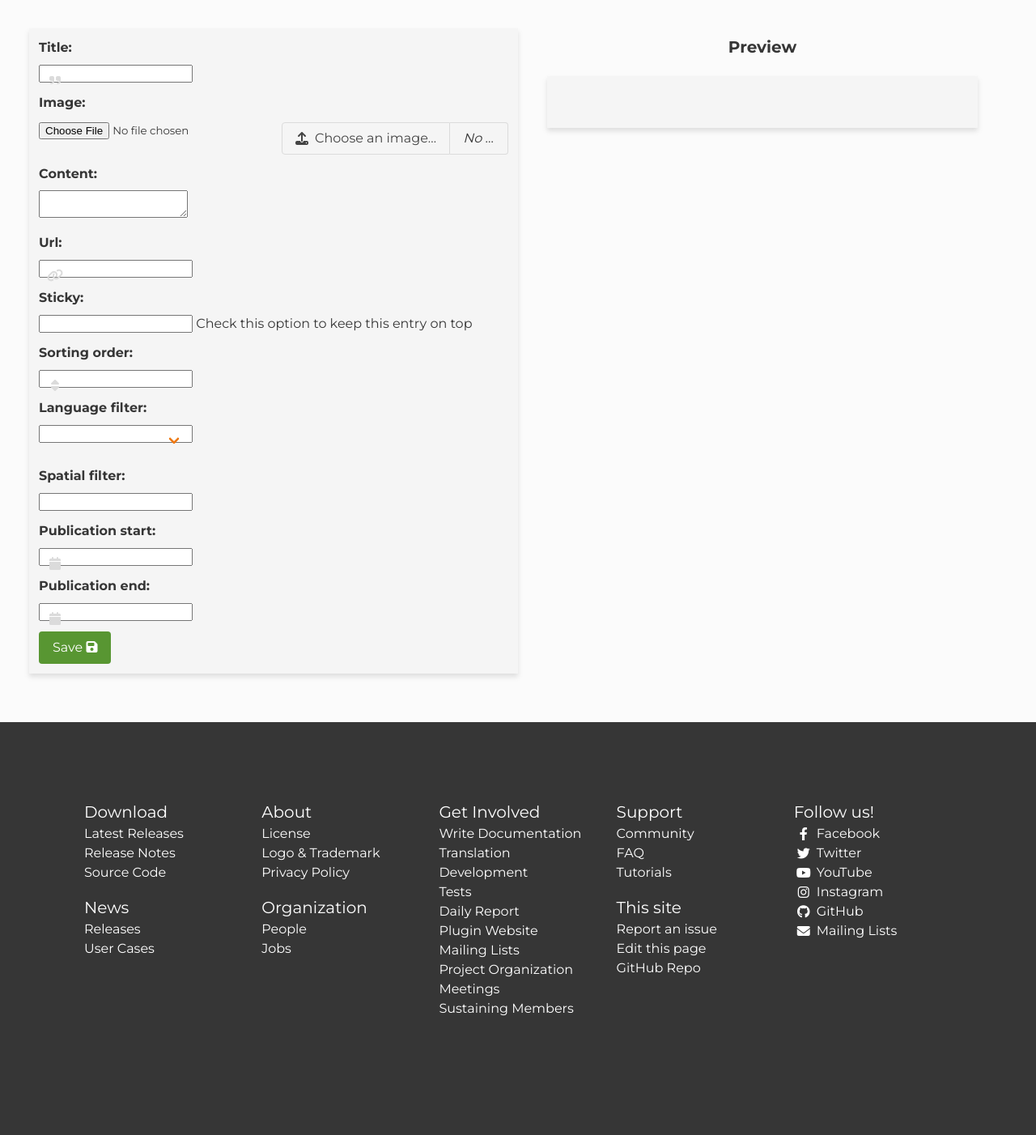
After one commit to qgis/qgis-feed, a Django app: template qgisfeedproject/templates/feeds/feed_item_form.html in a window 1280 px wide. The commit adds this page. Shown: the part 223-1625 px from the top of the page at 81% size. Run offline with Django 3.2, Linux system fonts and the light colour scheme; the template is opened without the code that fills it, so the values that code supplies are empty, except form fields; tables that the repository leaves empty hold one stand-in row (values such as "Sample post"); form fields are guessed from the names that the template uses; parts of the project's set-up code (start-up, migrations or seed data) failed here and were passed over.

Commit message:
Feed item form with preview (#32)
* Add logout option in feed list page

* Init feeds entry list table, rename bulma css files

* Add filters, field list design

* Add language and publish to filters

* Add test cases for feeds list

* Fix typo in README and Dockerfile

* Init add feed page

* Add spatial filter field, init preview

* Improve preview design

* Redirect to feed form when adding or clicking on the list

* Add test cases for feed item form

* Add or update feed item works, add test cases

* Edit page title accoding to action

* Fix no attribute '_request' error

* Fix typo, add default dates

```diff
--- a/qgisfeedproject/qgisfeed/urls.py
+++ b/qgisfeedproject/qgisfeed/urls.py
@@ -5,4 +5,6 @@ from . import views
 urlpatterns = [
     path('', views.QgisEntriesView.as_view(), name='all'),
     path('manage/', views.feeds_list, name='feeds_list'),
+    path('manage/add/', views.feed_entry_add, name='feed_entry_add'),
+    path('manage/update/<int:pk>/', views.feed_entry_update, name='feed_entry_update'),
 ]
--- /dev/null
+++ b/qgisfeedproject/templates/feeds/feed_item_form.html
@@ -0,0 +1,233 @@
+{% extends 'layouts/base-fullscreen.html' %}
+{% block title %} QGIS Home Page News Feed {% endblock title %} {% load static %}
+
+<!-- Specific CSS goes HERE -->
+{% block stylesheets %}
+
+<style>
+    .spatial-filter-map {
+        .dj_map_wrapper {
+            width: 100%;
+        }
+    }
+</style>
+
+{% endblock stylesheets %}
+{% block content %}
+
+<head>
+    {{ form.media }}
+</head>
+<section class="hero is-dark is-small has-bg-img"
+
+style="background: url({% static "images/banner4.png" %});
+       background-position: center;
+       background-size: cover;"
+>
+
+    <div class="hero-body">
+        <div class="columns">
+            <div class="column is-1">
+            </div>
+            <div class="column is-5 is-align-items-center" style="display: flex">
+                <div class="container has-text-left">
+                    <p class="title hero-title pr-3">
+                        {% if form.title.value %}
+                            Edit an entry
+                        {% else %}
+                            Add an entry
+                        {% endif %}
+                    </p>
+                    <p class="subtitle is-size-2 hero-subtitle">
+
+                    </p>
+                </div>
+            </div>
+            <div class="column is-5 is-justify-content-center" style="display: flex">
+                <figure class="image">
+                    <img src="{% static "images/large-logo.svg" %}" style="width: 8vw">
+                </figure>
+            </div>
+        </div>
+    </div>
+</section>
+
+<section class="section">
+    <div class="columns">
+        <div class="column is-6 box has-background-light p-3 box-container has-text-dark">
+            <form method="POST" enctype="multipart/form-data">
+                {% csrf_token %}
+                <div class="field">
+                    <label class="label">Title:</label>
+                    <div class="control has-icons-left">
+                        {{form.title}}
+                        <span class="icon is-small is-left">
+                        <i class="fas fa-quote-right"></i>
+                        </span>
+                    </div>
+                </div>
+                <div class="field">
+                    <label class="label">Image:</label>
+                </div>
+                <div class="file is-fullwidth has-name field">
+                    <label class="file-label">
+                        {{form.image}}
+                      <span class="file-cta">
+                        <span class="file-icon">
+                          <i class="fas fa-upload"></i>
+                        </span>
+                        <span class="file-label">
+                          Choose an image…
+                        </span>
+                    </span>
+                    <span class="file-name" id="imageFileName">
+                        {% if form.image.value %}
+                            {{ form.image.value.name }}
+                        {% else %}
+                            <i>No image chosen. Click here to add an image.</i>
+                        {% endif %}
+                    </span>
+                    </label>
+                </div>
+
+
+                <div class="field">
+                    <label class="label">Content:</label>
+                    <div class="control">
+                        {{form.content}}
+                    </div>
+                </div>
+
+                <div class="field">
+                    <label class="label">Url:</label>
+                    <div class="control has-icons-left">
+                        {{form.url}}
+                        <span class="icon is-small is-left">
+                        <i class="fas fa-link"></i>
+                        </span>
+                    </div>
+                </div>
+
+                <div class="field">
+                    <label class="label">
+                        Sticky:
+                    </label>
+                    <label class="checkbox">
+                        {{form.sticky}}
+                        Check this option to keep this entry on top
+                    </label>
+                </div>
+
+                <div class="field">
+                    <label class="label">Sorting order:</label>
+                    <div class="control has-icons-left">
+                        {{form.sorting}}
+                        <span class="icon is-small is-left">
+                        <i class="fas fa-sort"></i>
+                        </span>
+                    </div>
+                </div>
+
+                <div class="field">
+                    <label class="label">Language filter:</label>
+                  <div class="select">
+                    {{form.language_filter}}
+                  </div>
+                </div>
+                <div class="field">
+                    <label class="label">Spatial filter:</label>
+                    <div class="spatial-filter-map">
+                        {{form.spatial_filter}}
+                    </div>
+                </div>
+
+                <div class="field">
+                    <label class="label">Publication start:</label>
+                    <div class="control has-icons-left">
+                        {{form.publish_from}}
+                        <span class="icon is-small is-left">
+                        <i class="fas fa-calendar"></i>
+                        </span>
+                    </div>
+                    </div>
+
+                    <div class="field">
+                        <label class="label">Publication end:</label>
+                        <div class="control has-icons-left">
+                        {{form.publish_to}}
+                        <span class="icon is-small is-left">
+                            <i class="fas fa-calendar"></i>
+                        </span>
+                        </div>
+                    </div>
+
+                <button
+                    class="button is-block is-success"
+                    type="submit"
+                    value="submit"
+                    id="submit-button"
+                >
+                    Save <i class="fa fa-floppy-disk" aria-hidden="true"></i>
+                </button>
+            </form>
+        </div>
+        <div class="column is-6">
+            <h5 class="title is-5 has-text-centered">Preview</h5>
+            <div class="form-preview columns has-background-light p-2 box-container has-text-dark m-5">
+                <div class="column is-4" id="imagePreview">
+                    {% if form.image.value %}
+                    <img src="{{ form.image.value.url }}" style="border-radius:20px;">
+                    {% else %}
+                    {% endif %}
+                </div>
+                <div class="column is-8">
+                    <h5 id="titlePreview" class="title is-5">
+                        {{form.title.value | default:""}}
+                    </h5>
+                    <div id="contentPreview">
+                        {{form.content.value | default:"" | safe }}
+                    </div>
+                </div>
+            </div>
+        </div>
+    </div>
+</section>
+
+{% endblock content %}
+<!-- Specific JS goes HERE -->
+{% block javascripts %}
+<script>
+  // Capture user input in real-time
+  var titleField = document.getElementById('id_title');
+  var contentField = document.getElementById('id_content');
+  var imageField = document.getElementById('id_image');
+
+  var contentPreview = document.getElementById('contentPreview');
+  var titlePreview = document.getElementById('titlePreview');
+  var imagePreview = document.getElementById('imagePreview');
+
+  var imageFileName = document.getElementById('imageFileName');
+
+  titleField.addEventListener('input', function() {
+        var fieldValue = titleField.value;
+        titlePreview.innerText = fieldValue;
+    });
+
+  contentField.addEventListener('input', function() {
+      var fieldValue = contentField.value;
+      contentPreview.innerHTML = fieldValue;
+  });
+
+  imageField.addEventListener('change', function() {
+    var selectedImage = imageField.files[0];
+    if (selectedImage) {
+        var imageURL = URL.createObjectURL(selectedImage);
+        imagePreview.innerHTML = '<img src="'+imageURL+'" style="border-radius:20px;">';
+        imageFileName.innerHTML = selectedImage.name
+    } else {
+        imagePreview.innerHTML = '';
+        imageFileName.innerHTML = '<i>No image chosen. Click here to add an image.</i>'
+    }
+});
+</script>
+{% endblock javascripts %}
```
Also changed, not shown: qgisfeedproject/qgisfeed/forms.py (+93 -2 lines), qgisfeedproject/qgisfeed/models.py (+15 -0 lines), qgisfeedproject/qgisfeed/tests.py (+106 -0 lines), qgisfeedproject/qgisfeed/views.py (+61 -2 lines), qgisfeedproject/templates/feeds/feeds_list.html (+21 -5 lines), README.md, 1 other file.
